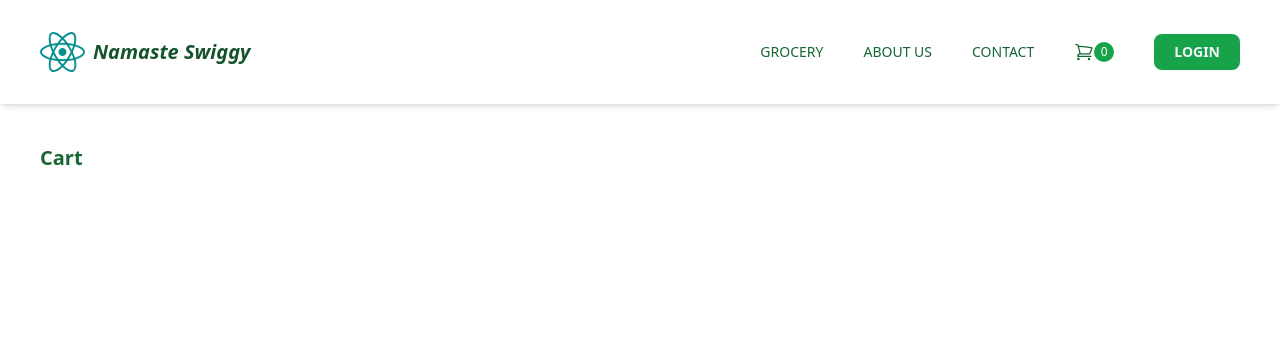
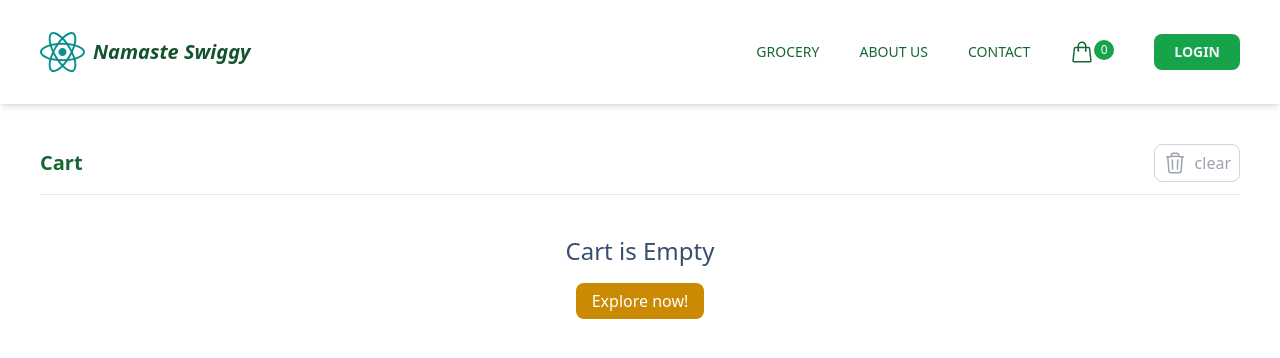
Before and after one commit to Mriganka5137/Namaste-React, a React (Vite) app in the folder namaste-zomato/: page /cart in a window 1280 px wide. Shown: the top 358 px of the page. Built offline with nearby package versions, Linux system fonts and the light colour scheme.

Commit message:
Add daisyui plugin and update dependencies

```diff
--- a/namaste-zomato/index.html
+++ b/namaste-zomato/index.html
@@ -5,7 +5,7 @@
     <meta name="viewport" content="width=device-width, initial-scale=1.0" />
     <title>Namaste Swiggy</title>
   </head>
-  <body>
+  <body data-theme="winter">
     <div id="root"></div>
     <script type="module" src="/src/main.jsx"></script>
   </body>
--- a/namaste-zomato/package.json
+++ b/namaste-zomato/package.json
@@ -10,6 +10,7 @@
     "preview": "vite preview"
   },
   "dependencies": {
+    "@radix-ui/react-icons": "^1.3.0",
     "@reduxjs/toolkit": "^1.9.7",
     "react": "^18.2.0",
     "react-dom": "^18.2.0",
@@ -21,6 +22,7 @@
     "@types/react-dom": "^18.2.7",
     "@vitejs/plugin-react": "^4.0.3",
     "autoprefixer": "^10.4.16",
+    "daisyui": "^3.9.4",
     "eslint": "^8.45.0",
     "eslint-plugin-react": "^7.32.2",
     "eslint-plugin-react-hooks": "^4.6.0",
--- a/namaste-zomato/src/components/Cart.jsx
+++ b/namaste-zomato/src/components/Cart.jsx
@@ -1,14 +1,55 @@
-import { useSelector } from "react-redux";
+import { useDispatch, useSelector } from "react-redux";
 import ItemCard from "./ItemCard";
+import { clearCart } from "../features/cart/cartSlice";
+import { Link } from "react-router-dom";
 
 const Cart = () => {
   const cartDetails = useSelector((store) => store.cart.items);
+  const dispatch = useDispatch();
+  const handleClearCart = () => {
+    dispatch(clearCart());
+  };
+
   return (
-    <div className="flex flex-col justify-start max-w-[1440px] px-10 py-5 max-sm:px-2 mx-auto pt-36 ">
-      <h1 className="text-xl font-bold text-green-800">Cart</h1>
-      <ul className="flex flex-col gap-10 ">
+    <div className="flex flex-col justify-start max-w-[1440px] px-10 py-5 max-sm:px-2 mx-auto pt-36 mb-20">
+      <div className="flex items-center justify-between mb-3">
+        <h1 className="text-xl font-bold text-green-800 ">Cart</h1>
+        <button
+          className="flex items-center gap-2 px-2 border py-1.5 border-gray-300 rounded-lg text-gray-400"
+          onClick={handleClearCart}
+        >
+          <svg
+            xmlns="http://www.w3.org/2000/svg"
+            fill="none"
+            viewBox="0 0 24 24"
+            strokeWidth={1.5}
+            stroke="currentColor"
+            className="w-6 h-6 stroke-gray-400"
+          >
+            <path
+              strokeLinecap="round"
+              strokeLinejoin="round"
+              d="M14.74 9l-.346 9m-4.788 0L9.26 9m9.968-3.21c.342.052.682.107 1.022.166m-1.022-.165L18.16 19.673a2.25 2.25 0 01-2.244 2.077H8.084a2.25 2.25 0 01-2.244-2.077L4.772 5.79m14.456 0a48.108 48.108 0 00-3.478-.397m-12 .562c.34-.059.68-.114 1.022-.165m0 0a48.11 48.11 0 013.478-.397m7.5 0v-.916c0-1.18-.91-2.164-2.09-2.201a51.964 51.964 0 00-3.32 0c-1.18.037-2.09 1.022-2.09 2.201v.916m7.5 0a48.667 48.667 0 00-7.5 0"
+            />
+          </svg>
+          <span>clear</span>
+        </button>
+      </div>
+      <hr />
+      {cartDetails.length === 0 && (
+        <div className="flex flex-col items-center mx-auto mt-10 ">
+          <h2 className="text-2xl ">Cart is Empty</h2>
+          <Link
+            to="/"
+            className="bg-yellow-600 px-4 py-1.5 rounded-lg mt-4 text-white"
+          >
+            Explore now!
+          </Link>
+        </div>
+      )}
+      <ul className="flex flex-col w-3/4 gap-2 mx-auto mt-5">
         {cartDetails.map((item) => (
-          <ItemCard item={item} key={item} />
+          <ItemCard item={item} key={item} type="cart" />
         ))}
       </ul>
     </div>
--- a/namaste-zomato/src/components/Header.jsx
+++ b/namaste-zomato/src/components/Header.jsx
@@ -10,7 +10,7 @@ const Header = () => {
   return (
     <div className="fixed z-10 flex justify-between w-full px-10 py-8 bg-white shadow-md text-slate-500 max-sm:justify-center">
       <NavLink to="/" className="flex items-center gap-2 ">
-        <img src={logo} alt="logo" width={45} />
+        <img src={logo} alt="logo" width={45} className=" hover:animate-spin" />
         <p className="text-xl italic font-bold text-green-900">
           Namaste Swiggy
         </p>
@@ -34,14 +34,15 @@ const Header = () => {
               viewBox="0 0 24 24"
               strokeWidth={1.5}
               stroke="currentColor"
-              className="w-5 h-5"
+              className="w-6 h-6"
             >
               <path
                 strokeLinecap="round"
                 strokeLinejoin="round"
-                d="M2.25 3h1.386c.51 0 .955.343 1.087.835l.383 1.437M7.5 14.25a3 3 0 00-3 3h15.75m-12.75-3h11.218c1.121-2.3 2.1-4.684 2.924-7.138a60.114 60.114 0 00-16.536-1.84M7.5 14.25L5.106 5.272M6 20.25a.75.75 0 11-1.5 0 .75.75 0 011.5 0zm12.75 0a.75.75 0 11-1.5 0 .75.75 0 011.5 0z"
+                d="M15.75 10.5V6a3.75 3.75 0 10-7.5 0v4.5m11.356-1.993l1.263 12c.07.665-.45 1.243-1.119 1.243H4.25a1.125 1.125 0 01-1.12-1.243l1.264-12A1.125 1.125 0 015.513 7.5h12.974c.576 0 1.059.435 1.119 1.007zM8.625 10.5a.375.375 0 11-.75 0 .375.375 0 01.75 0zm7.5 0a.375.375 0 11-.75 0 .375.375 0 01.75 0z"
               />
             </svg>
+
             <span className="flex items-center justify-center w-2 h-2 p-2.5 text-xs text-white bg-green-600 rounded-full">
               {cartItems.length}
             </span>
--- a/namaste-zomato/src/components/ItemCard.jsx
+++ b/namaste-zomato/src/components/ItemCard.jsx
@@ -2,7 +2,7 @@ import { useDispatch } from "react-redux";
 import { CDN_URL } from "../utils/constants";
 import { addItem } from "../features/cart/cartSlice";
 
-const ItemCard = ({ item }) => {
+const ItemCard = ({ item, type }) => {
   const dispatch = useDispatch();
   const {
     name,
@@ -18,7 +18,7 @@ const ItemCard = ({ item }) => {
   };
 
   return (
-    <div className="flex items-center justify-between gap-3 p-5 border border-gray-100 rounded-lg shadow-sm max-sm:flex-col-reverse max-sm:p-2 hover:shadow-lg">
+    <div className="flex items-center justify-between gap-3 p-5 border border-green-100 rounded-lg shadow-sm max-sm:flex-col-reverse max-sm:p-2 hover:shadow-lg">
       <div className=" max-w-1/2">
         <p className="font-bold text-gray-500 text-md">{name}</p>
         <p className="font-medium text-[14px] text-gray-700">₹{price / 100}</p>
@@ -26,12 +26,14 @@ const ItemCard = ({ item }) => {
         <p className="font-light text-[12px] text-gray-400 mt-5">
           {description}
         </p>
+        {type != "cart" && (
           <button
             className=" text-sm rounded-lg px-3 py-1.5 bg-yellow-600 font-medium mt-5 text-gray-100"
             onClick={() => handleAddToCart(item)}
           >
             Add to Cart
           </button>
+        )}
       </div>
       <div className="flex items-center max-w-[200px] max-sm:w-full">
         <img
--- a/namaste-zomato/src/components/RestaurantCategory.jsx
+++ b/namaste-zomato/src/components/RestaurantCategory.jsx
@@ -47,9 +47,9 @@ const RestaurantCategory = ({ data, showAccordion, setShowIndex }) => {
         )}
       </div>
       {showAccordion && (
-        <ul className="flex flex-col gap-10 ">
+        <ul className="flex flex-col gap-2 ">
           {data.itemCards.map((item) => (
-            <ItemCard key={item.card.info.name} item={item} />
+            <ItemCard key={item.card.info.name} item={item} type="" />
           ))}
         </ul>
       )}
--- a/namaste-zomato/tailwind.config.js
+++ b/namaste-zomato/tailwind.config.js
@@ -4,5 +4,9 @@ export default {
   theme: {
     extend: {},
   },
-  plugins: [],
+  plugins: [require("daisyui")],
+
+  daisyui: {
+    themes: ["light", "dark", "cupcake", "winter"],
+  },
 };
--- /dev/null
+++ b/package.json
@@ -0,0 +1,5 @@
+{
+  "devDependencies": {
+    "daisyui": "^3.9.4"
+  }
+}
```
Also changed, not shown: 2 other files (tests, documents, lock files or other folders). Lines whose indentation alone changed are shown as unchanged.
